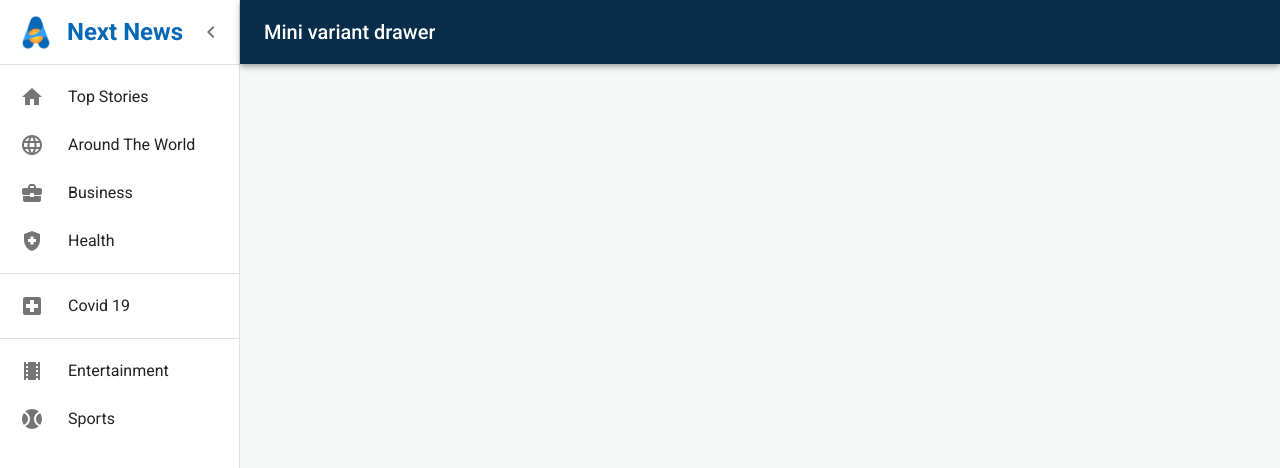
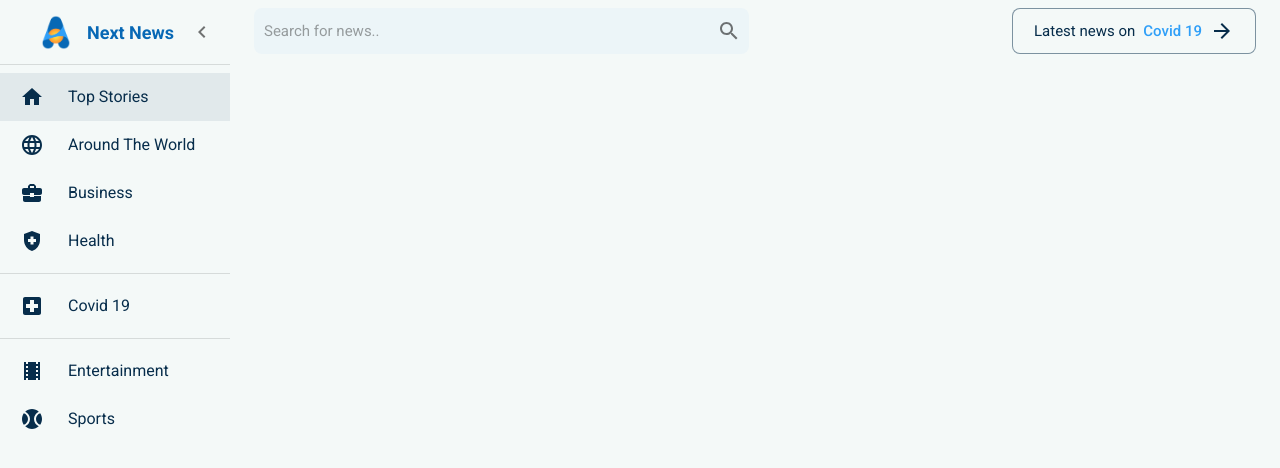
Before and after one commit to iamdarshangowda/Next-News, a Next.js app: page /topstories in a window 1280 px wide. Both pictures are taken after a click on the button 32 px from the left and 32 px from the top of the page. Shown: the top 468 px of the page. Built offline with nearby package versions, Linux system fonts and the light colour scheme.

Commit message:
topbar updated

```diff
--- a/components/common/buttons/primaryButton.tsx
+++ b/components/common/buttons/primaryButton.tsx
@@ -1,6 +1,6 @@
 import React from "react";
 import { LoadingButton } from "@mui/lab";
-import { Typography } from "@mui/material";
+import { Theme, Typography } from "@mui/material";
 
 interface ButtonProps {
   text: string;
@@ -8,6 +8,10 @@ interface ButtonProps {
   onclick: any;
   sx?: any;
   fullWidth?: boolean;
+  variant: any;
+  icon?: any;
+  textColor?: any;
+  subText?: string;
 }
 
 export const PrimaryButton: React.FunctionComponent<ButtonProps> = ({
@@ -16,25 +20,45 @@ export const PrimaryButton: React.FunctionComponent<ButtonProps> = ({
   onclick,
   sx,
   fullWidth,
+  variant,
+  icon,
+  textColor,
+  subText,
 }) => {
   return (
     <LoadingButton
-      variant="contained"
+      variant={variant}
       loading={loading}
       size="large"
       onClick={onclick}
-      sx={{ ...sx, borderRadius: "24px", boxShadow: "none" }}
+      sx={{ ...sx, boxShadow: "none" }}
       fullWidth={fullWidth ? fullWidth : false}
     >
       <Typography
-        fontSize={"16px"}
-        fontWeight={700}
+        fontSize={"15px"}
+        fontWeight={400}
         variant="body1"
         component={"p"}
         textTransform={"none"}
+        pr={1}
+        sx={{ color: (theme: Theme) => theme.palette.primary.main }}
       >
         {text}
       </Typography>
+      {subText && (
+        <Typography
+          fontSize={"15px"}
+          fontWeight={500}
+          variant="body1"
+          component={"p"}
+          textTransform={"none"}
+          pr={1}
+          sx={{ color: (theme: Theme) => theme.palette.secondary.light }}
+        >
+          {subText}
+        </Typography>
+      )}
+      {icon}
     </LoadingButton>
   );
 };
--- /dev/null
+++ b/components/common/input-feilds/custom-input-feild.tsx
@@ -0,0 +1,37 @@
+import { InputAdornment, TextField, Theme } from "@mui/material";
+import React from "react";
+
+interface InputProps {
+  placeholder: string;
+  sx: any;
+  icon?: any;
+}
+
+export const CustomInputFeild: React.FunctionComponent<InputProps> = ({
+  placeholder,
+  sx,
+  icon,
+}) => {
+  return (
+    <TextField
+      InputProps={{
+        disableUnderline: true,
+        endAdornment: <InputAdornment position="start">{icon}</InputAdornment>,
+        style: {
+          height: "46px",
+          borderRadius: "8px",
+          fontSize: "15px",
+          boxShadow: "none",
+          paddingLeft: "10px",
+          fontWeight: 400,
+          color: `${(theme: Theme) => theme.custom.placeHolder}`,
+          backgroundColor: "rgba(47, 159, 248, 0.04)",
+        },
+      }}
+      placeholder={placeholder}
+      variant="standard"
+      sx={sx}
+      fullWidth
+    />
+  );
+};
--- a/components/layout/sidebar.tsx
+++ b/components/layout/sidebar.tsx
@@ -5,11 +5,9 @@ import BusinessCenterIcon from "@mui/icons-material/BusinessCenter";
 import HealthAndSafetyIcon from "@mui/icons-material/HealthAndSafety";
 import LocalMoviesIcon from "@mui/icons-material/LocalMovies";
 import SportsBaseballIcon from "@mui/icons-material/SportsBaseball";
-import MenuIcon from "@mui/icons-material/Menu";
 import LocalHospitalIcon from "@mui/icons-material/LocalHospital";
 import ChevronLeftIcon from "@mui/icons-material/ChevronLeft";
 import ChevronRightIcon from "@mui/icons-material/ChevronRight";
-import MuiAppBar, { AppBarProps as MuiAppBarProps } from "@mui/material/AppBar";
 import MuiDrawer from "@mui/material/Drawer";
 import Image from "next/image";
 import {
@@ -23,20 +21,21 @@ import {
   ListItemButton,
   ListItemIcon,
   ListItemText,
-  Stack,
   styled,
   Theme,
-  Toolbar,
   Typography,
   useTheme,
 } from "@mui/material";
 import Link from "next/link";
 import { useRouter } from "next/router";
+import { Topbar } from "./topbar";
 
-const drawerWidth = 240;
+const drawerWidth = 230;
 
 const openedMixin = (theme: Theme): CSSObject => ({
   width: drawerWidth,
+  backgroundColor: theme.palette.background.default,
+  border: "none",
   transition: theme.transitions.create("width", {
     easing: theme.transitions.easing.sharp,
     duration: theme.transitions.duration.enteringScreen,
@@ -51,6 +50,8 @@ const closedMixin = (theme: Theme): CSSObject => ({
   }),
   overflowX: "hidden",
   width: `calc(${theme.spacing(7)} + 1px)`,
+  border: "none",
+  backgroundColor: theme.palette.background.default,
   [theme.breakpoints.up("sm")]: {
     width: `calc(${theme.spacing(8)} + 1px)`,
   },
@@ -61,30 +62,9 @@ const DrawerHeader = styled("div")(({ theme }) => ({
   alignItems: "center",
   justifyContent: "flex-end",
   padding: theme.spacing(0, 1),
+  backgroundColor: theme.palette.background.default,
   // necessary for content to be below app bar
   ...theme.mixins.toolbar,
-}));
-
-interface AppBarProps extends MuiAppBarProps {
-  open?: boolean;
-}
-
-const AppBar = styled(MuiAppBar, {
-  shouldForwardProp: (prop) => prop !== "open",
-})<AppBarProps>(({ theme, open }) => ({
-  zIndex: theme.zIndex.drawer + 1,
-  transition: theme.transitions.create(["width", "margin"], {
-    easing: theme.transitions.easing.sharp,
-    duration: theme.transitions.duration.leavingScreen,
-  }),
-  ...(open && {
-    marginLeft: drawerWidth,
-    width: `calc(100% - ${drawerWidth}px)`,
-    transition: theme.transitions.create(["width", "margin"], {
-      easing: theme.transitions.easing.sharp,
-      duration: theme.transitions.duration.enteringScreen,
-    }),
-  }),
 }));
 
 const Drawer = styled(MuiDrawer, {
@@ -107,7 +87,7 @@ const Drawer = styled(MuiDrawer, {
 export const Sidebar = () => {
   const router = useRouter();
   const theme = useTheme();
-  const [open, setOpen] = React.useState(false);
+  const [open, setOpen] = useState(false);
 
   const handleDrawer = () => {
     setOpen(!open);
@@ -160,25 +140,11 @@ export const Sidebar = () => {
   return (
     <Box sx={{ display: "flex" }}>
       <CssBaseline />
-      <AppBar position="fixed" open={open}>
-        <Toolbar>
-          <IconButton
-            color="inherit"
-            aria-label="open drawer"
-            onClick={handleDrawer}
-            edge="start"
-            sx={{
-              marginRight: 5,
-              ...(open && { display: "none" }),
-            }}
-          >
-            <MenuIcon />
-          </IconButton>
-          <Typography variant="h6" noWrap component="div">
-            Mini variant drawer
-          </Typography>
-        </Toolbar>
-      </AppBar>
+      <Topbar
+        open={open}
+        drawerWidth={drawerWidth}
+        handleDrawer={handleDrawer}
+      />
       <Drawer variant="permanent" open={open}>
         <DrawerHeader>
           <Box
@@ -190,10 +156,10 @@ export const Sidebar = () => {
           >
             <Image src="/news.png" width={30} height={35} alt="next news" />
             <Typography
-              fontSize={24}
+              fontSize={18}
               fontWeight={700}
               color={(theme: Theme) => theme.palette.secondary.main}
-              lineHeight={1}
+              lineHeight={"21px"}
             >
               Next News
             </Typography>
@@ -210,27 +176,37 @@ export const Sidebar = () => {
         <List>
           {DrawerDataTop.map((item: any, index: number) => (
             <ListItem key={index} disablePadding sx={{ display: "block" }}>
+              <Link href={item.link} legacyBehavior>
                 <ListItemButton
                   sx={{
                     minHeight: 48,
                     justifyContent: open ? "initial" : "center",
                     px: 2.5,
                   }}
+                  selected={router.pathname == item.link}
                 >
                   <ListItemIcon
                     sx={{
                       minWidth: 0,
                       mr: open ? 3 : "auto",
                       justifyContent: "center",
+                      color: (theme: Theme) => theme.palette.primary.main,
                     }}
                   >
                     {item.icon}
                   </ListItemIcon>
                   <ListItemText
                     primary={item.title}
-                  sx={{ opacity: open ? 1 : 0 }}
+                    sx={{
+                      opacity: open ? 1 : 0,
+                      color: (theme: Theme) => theme.palette.primary.main,
+                      fontWeight: 400,
+                      fontSize: "15px",
+                      lineHeight: "18px",
+                    }}
                   />
                 </ListItemButton>
+              </Link>
             </ListItem>
           ))}
         </List>
@@ -238,27 +214,37 @@ export const Sidebar = () => {
         <List>
           {DrawerDataCenter.map((item: any, index: number) => (
             <ListItem key={index} disablePadding sx={{ display: "block" }}>
+              <Link href={item.link} legacyBehavior>
                 <ListItemButton
                   sx={{
                     minHeight: 48,
                     justifyContent: open ? "initial" : "center",
                     px: 2.5,
                   }}
+                  selected={router.pathname == item.link}
                 >
                   <ListItemIcon
                     sx={{
                       minWidth: 0,
                       mr: open ? 3 : "auto",
                       justifyContent: "center",
+                      color: (theme: Theme) => theme.palette.primary.main,
                     }}
                   >
                     {item.icon}
                   </ListItemIcon>
                   <ListItemText
                     primary={item.title}
-                  sx={{ opacity: open ? 1 : 0 }}
+                    sx={{
+                      opacity: open ? 1 : 0,
+                      color: (theme: Theme) => theme.palette.primary.main,
+                      fontWeight: 400,
+                      fontSize: "15px",
+                      lineHeight: "18px",
+                    }}
                   />
                 </ListItemButton>
+              </Link>
             </ListItem>
           ))}
         </List>
@@ -266,27 +252,37 @@ export const Sidebar = () => {
         <List>
           {DrawerDataBottom.map((item: any, index: number) => (
             <ListItem key={index} disablePadding sx={{ display: "block" }}>
+              <Link href={item.link} legacyBehavior>
                 <ListItemButton
                   sx={{
                     minHeight: 48,
                     justifyContent: open ? "initial" : "center",
                     px: 2.5,
                   }}
+                  selected={router.pathname == item.link}
                 >
                   <ListItemIcon
                     sx={{
                       minWidth: 0,
                       mr: open ? 3 : "auto",
                       justifyContent: "center",
+                      color: (theme: Theme) => theme.palette.primary.main,
                     }}
                   >
                     {item.icon}
                   </ListItemIcon>
                   <ListItemText
                     primary={item.title}
-                  sx={{ opacity: open ? 1 : 0 }}
+                    sx={{
+                      opacity: open ? 1 : 0,
+                      color: (theme: Theme) => theme.palette.primary.main,
+                      fontWeight: 400,
+                      fontSize: "15px",
+                      lineHeight: "18px",
+                    }}
                   />
                 </ListItemButton>
+              </Link>
             </ListItem>
           ))}
         </List>
--- /dev/null
+++ b/components/layout/topbar.tsx
@@ -0,0 +1,103 @@
+import React, { useState } from "react";
+import MuiAppBar, { AppBarProps as MuiAppBarProps } from "@mui/material/AppBar";
+import MenuIcon from "@mui/icons-material/Menu";
+import {
+  Box,
+  Chip,
+  IconButton,
+  styled,
+  Theme,
+  Toolbar,
+  Typography,
+} from "@mui/material";
+import { CustomInputFeild } from "../common/input-feilds/custom-input-feild";
+import { PrimaryButton } from "../common/buttons/primaryButton";
+import SearchIcon from "@mui/icons-material/Search";
+import ArrowForwardIcon from "@mui/icons-material/ArrowForward";
+
+interface TopBarProps {
+  drawerWidth: number;
+  open: boolean;
+  handleDrawer: any;
+}
+
+export const Topbar: React.FunctionComponent<TopBarProps> = ({
+  drawerWidth,
+  open,
+  handleDrawer,
+}) => {
+  const [loading, setLoading] = useState<boolean>(false);
+
+  const handleCovidNews = () => {};
+
+  interface AppBarProps extends MuiAppBarProps {
+    open?: boolean;
+  }
+
+  const AppBar = styled(MuiAppBar, {
+    shouldForwardProp: (prop) => prop !== "open",
+  })<AppBarProps>(({ theme, open }) => ({
+    backgroundColor: theme.palette.background.default,
+    boxShadow: "none",
+    color: theme.palette.secondary.main,
+    zIndex: theme.zIndex.drawer + 1,
+    transition: theme.transitions.create(["width", "margin"], {
+      easing: theme.transitions.easing.sharp,
+      duration: theme.transitions.duration.leavingScreen,
+    }),
+    ...(open && {
+      marginLeft: drawerWidth,
+      width: `calc(100% - ${drawerWidth}px)`,
+      transition: theme.transitions.create(["width", "margin"], {
+        easing: theme.transitions.easing.sharp,
+        duration: theme.transitions.duration.enteringScreen,
+      }),
+    }),
+  }));
+
+  return (
+    <AppBar position="fixed" open={open}>
+      <Toolbar>
+        <IconButton
+          color="inherit"
+          aria-label="open drawer"
+          onClick={handleDrawer}
+          edge="start"
+          sx={{
+            marginRight: 5,
+            ...(open && { display: "none" }),
+          }}
+        >
+          <MenuIcon />
+        </IconButton>
+        <Box
+          display={"flex"}
+          gap={4}
+          width="100%"
+          justifyContent={"space-between"}
+        >
+          <CustomInputFeild
+            placeholder="Search for news.."
+            sx={{ maxWidth: "495px", height: "48px" }}
+            icon={<SearchIcon />}
+          />
+          <PrimaryButton
+            text="Latest news on"
+            subText="Covid 19"
+            loading={loading}
+            variant={"outlined"}
+            onclick={handleCovidNews}
+            sx={{
+              maxWidth: "256px",
+              height: "46px",
+              borderRadius: "8px",
+              background: (theme: Theme) => theme.palette.background.default,
+            }}
+            icon={<ArrowForwardIcon />}
+            textColor={(theme: Theme) => theme.palette.primary.main}
+          />
+        </Box>
+      </Toolbar>
+    </AppBar>
+  );
+};
--- a/styles/theme.ts
+++ b/styles/theme.ts
@@ -43,7 +43,7 @@ placeHolder: "rgba(7,45,75,0.3)"
           main: "#FF3030",
         },
         background: {
-          default: "#f4f9f8;",
+          default: "#F4F9F8;",
         },
       },
 })
```
Also changed, not shown: components/introPage.tsx (+6 -1 lines). Lines whose indentation alone changed are shown as unchanged.
